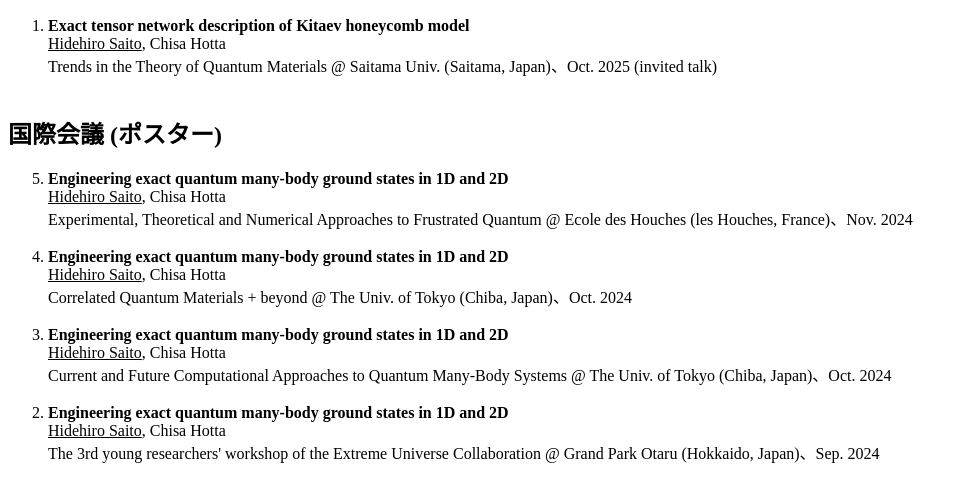
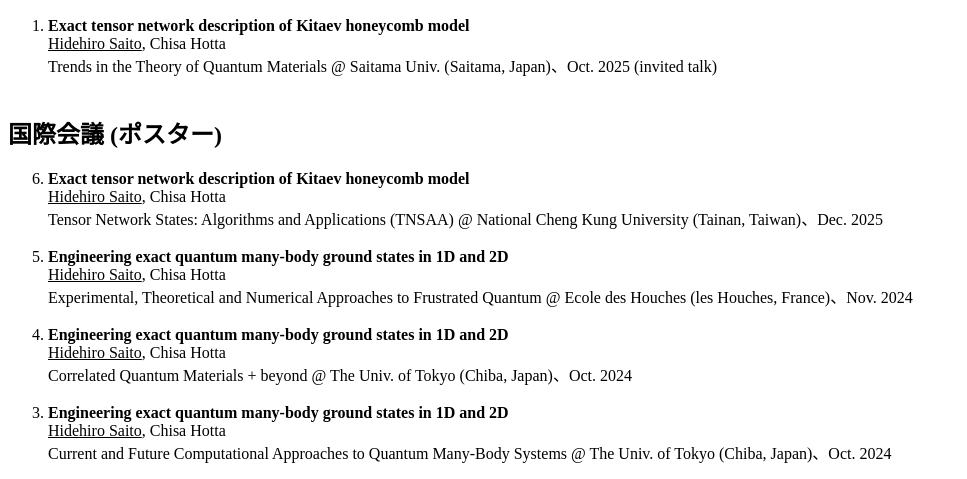
Before and after one commit to hidehiro-saito/hidehiro-saito.github.io, a plain HTML site: page presen.html in a window 1280 px wide. Shown: the part 257-736 px from the top of the page, without its empty margins (0-967 px from the left). Drawn offline with Linux system fonts and the light colour scheme.

Commit message:
Add files via upload

```diff
--- a/presen.html
+++ b/presen.html
@@ -54,6 +54,15 @@
                     国際会議 (ポスター)
                 </h2>
                 <ol reversed>
+                    <li>
+                        <b>Exact tensor network description of Kitaev honeycomb model
+                        </b>
+                        <br>
+                        <u>Hidehiro Saito</u>, Chisa Hotta
+                        <br>
+                        Tensor Network States: Algorithms and Applications (TNSAA) @ National Cheng Kung University (Tainan, Taiwan)、Dec. 2025
+                    </li>
+                    <br>
                     <li>
                         <b>Engineering exact quantum many-body ground states in 1D and 2D
                         </b>
```
Also changed, not shown: presen_en.html (+9 -0 lines).
